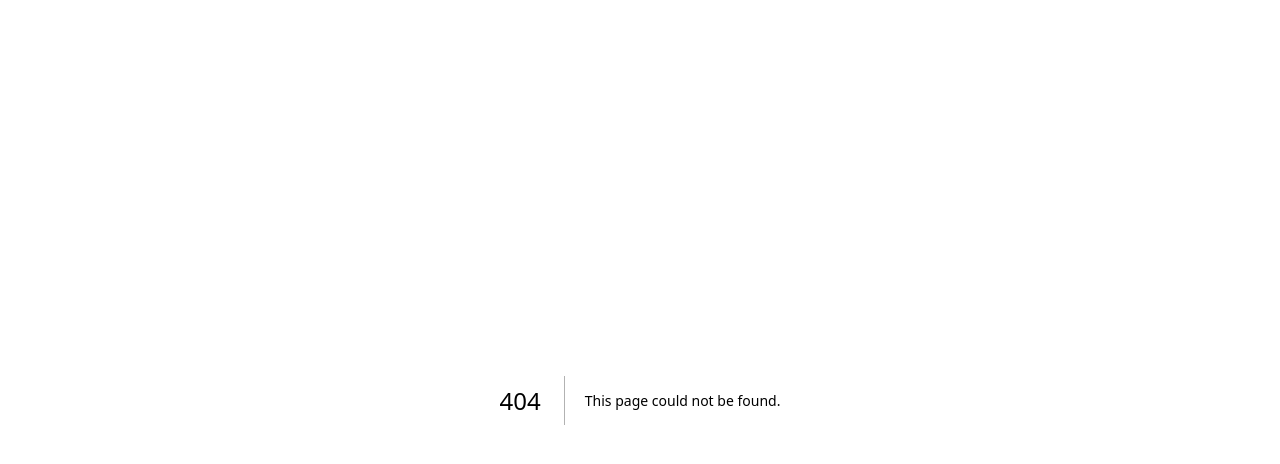
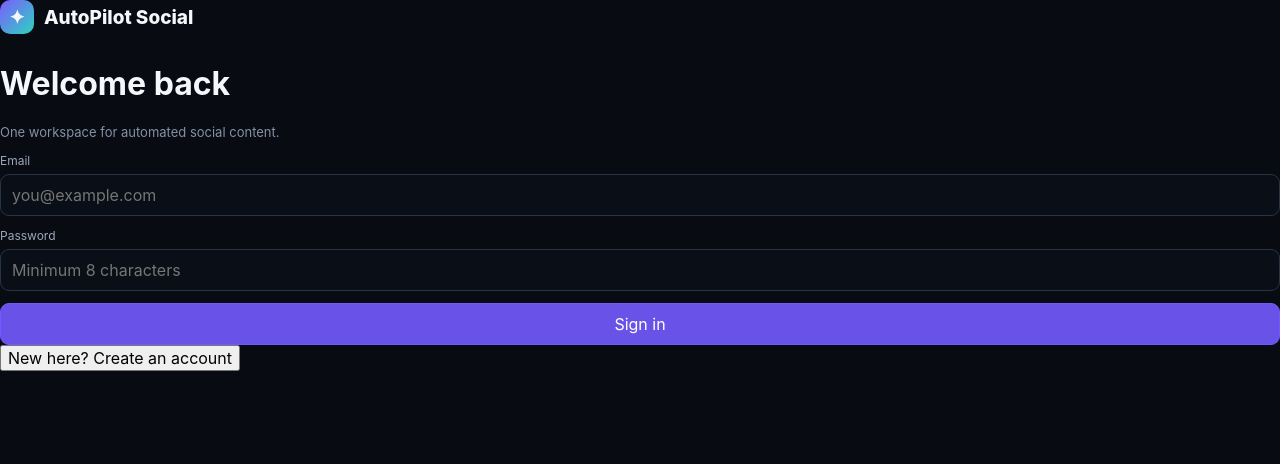
Before and after one commit to bc878vu/social-media-automation-saas, a Next.js app: page /login in a window 1280 px wide. Before the commit this address had no page. Shown: the top 464 px of the page. Built offline with nearby package versions, Linux system fonts and the light colour scheme.

Commit message:
feat: add SaaS login and registration UI

```diff
--- /dev/null
+++ b/src/app/login/page.tsx
@@ -0,0 +1,9 @@
+"use client";
+import { FormEvent, useState } from "react";
+import { useRouter } from "next/navigation";
+
+export default function LoginPage() {
+  const router = useRouter(); const [mode, setMode] = useState<"login"|"register">("login"); const [email, setEmail] = useState(""); const [password, setPassword] = useState(""); const [name, setName] = useState(""); const [error, setError] = useState(""); const [busy, setBusy] = useState(false);
+  async function submit(e: FormEvent) { e.preventDefault(); setBusy(true); setError(""); try { const r = await fetch(`/api/auth/${mode}`, { method: "POST", headers: { "content-type": "application/json" }, body: JSON.stringify({ email, password, name: mode === "register" ? name : undefined }) }); const d = await r.json(); if (!r.ok) throw new Error(d.error || "Request failed"); router.push("/"); router.refresh(); } catch (e) { setError(e instanceof Error ? e.message : "Request failed"); } finally { setBusy(false); } }
+  return <main className="auth-page"><div className="auth-card"><div className="brand"><div className="brand-mark">✦</div> AutoPilot Social</div><h1>{mode === "login" ? "Welcome back" : "Create your studio"}</h1><p className="muted">One workspace for automated social content.</p><form className="form" onSubmit={submit}>{mode === "register" && <div className="field"><label>Name</label><input value={name} onChange={e=>setName(e.target.value)} placeholder="Your name" required /></div>}<div className="field"><label>Email</label><input type="email" value={email} onChange={e=>setEmail(e.target.value)} placeholder="you@example.com" required /></div><div className="field"><label>Password</label><input type="password" value={password} onChange={e=>setPassword(e.target.value)} placeholder="Minimum 8 characters" minLength={8} required /></div>{error && <div className="error">{error}</div>}<button className="btn primary" disabled={busy}>{busy ? "Please wait…" : mode === "login" ? "Sign in" : "Create account"}</button></form><button className="link-btn" onClick={()=>setMode(mode === "login" ? "register" : "login")}>{mode === "login" ? "New here? Create an account" : "Already have an account? Sign in"}</button></div></main>;
+}
```
